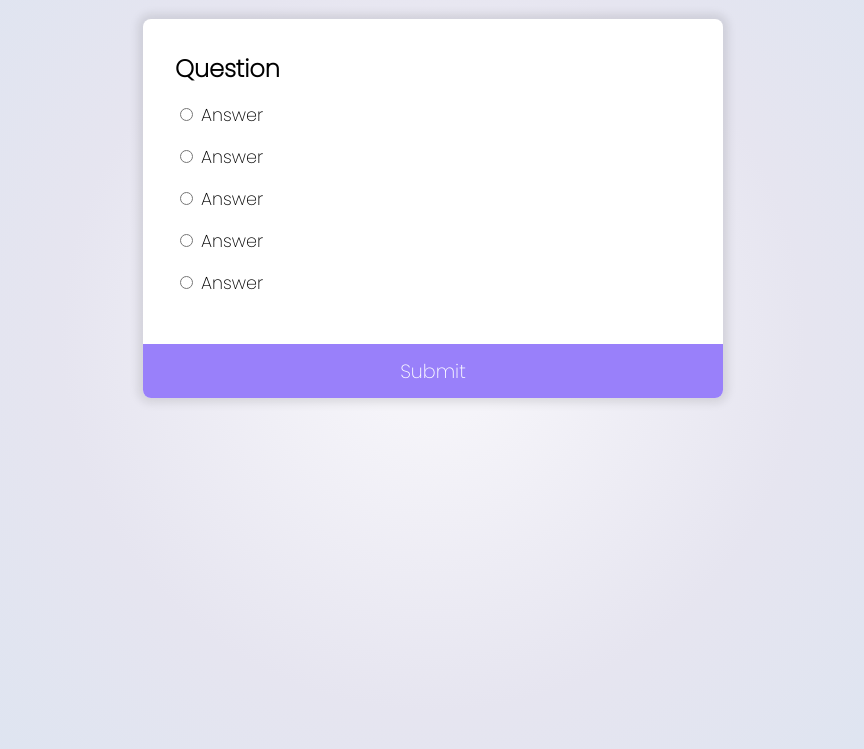
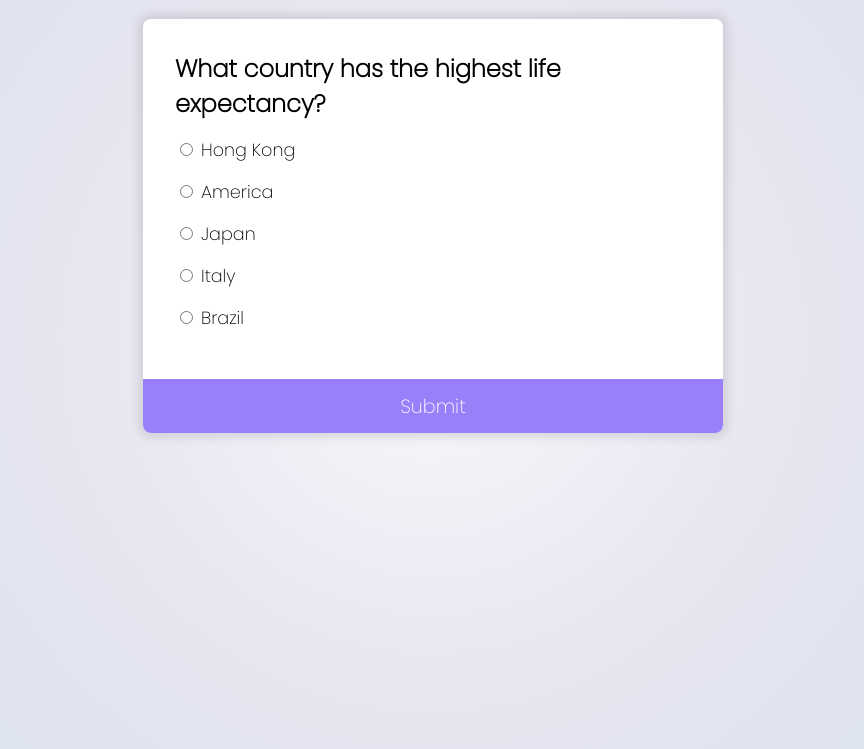
Before and after one commit to Ikko-T/quiz, a website: page index.html in a window 1280 px wide. Shown: the part 72-821 px from the top of the page, without its empty margins (207-1071 px from the left). Drawn offline with Linux system fonts and the light colour scheme.

Commit message:
Add a selected answer function

```diff
--- a/index.html
+++ b/index.html
@@ -6,7 +6,8 @@
     <meta name="viewport" content="width=device-width, initial-scale=1.0" />
     <title>Quiz</title>
     <link rel="stylesheet" href="./css/style.css" />
-    <script src="./js/script.js"></script>
+    <script src="./js/data.js" defer></script>
+    <script src="./js/function.js" defer></script>
   </head>
   <body>
     <div class="container">
--- /dev/null
+++ b/js/data.js
@@ -0,0 +1,47 @@
+const quizData = [
+  {
+    question: 'What country has the highest life expectancy?',
+    first: 'Hong Kong',
+    second: 'America',
+    third: 'Japan',
+    forth: 'Italy',
+    fifth: 'Brazil',
+    correct: 'first',
+  },
+  {
+    question: 'What language has the more native speakers?',
+    first: 'Japanese',
+    second: 'Spanish',
+    third: 'French',
+    forth: 'Chinese',
+    fifth: 'English',
+    correct: 'second',
+  },
+  {
+    question: 'How many minutes are in a full week?',
+    first: '10000',
+    second: '10080',
+    third: '10800',
+    forth: '9800',
+    fifth: '8880',
+    correct: 'second',
+  },
+  {
+    question: 'What year was the United Nations established?',
+    first: '1900',
+    second: '1850',
+    third: '1923',
+    forth: '550',
+    fifth: '1945',
+    correct: 'fifth',
+  },
+  {
+    question: 'How many colors are there on the logo of Microsoft Corp.?',
+    first: '2',
+    second: '3',
+    third: '4',
+    forth: '5',
+    fifth: 'none of above',
+    correct: 'third',
+  },
+];
--- /dev/null
+++ b/js/function.js
@@ -0,0 +1,36 @@
+const quiz = document.getElementById('quiz');
+const answerElements = document.querySelectorAll('input.answer');
+const questionElement = document.getElementById('question');
+const firstAnswer = document.getElementById('first-answer');
+const secondAnswer = document.getElementById('second-answer');
+const thirdAnswer = document.getElementById('third-answer');
+const forthAnswer = document.getElementById('forth-answer');
+const fifthAnswer = document.getElementById('fifth-answer');
+const submitBtn = document.getElementById('submit');
+
+let quizOrder = 0;
+
+function loadQuiz() {
+  const currentQuiz = quizData[quizOrder];
+
+  questionElement.textContent = currentQuiz.question;
+  firstAnswer.textContent = currentQuiz.first;
+  secondAnswer.textContent = currentQuiz.second;
+  thirdAnswer.textContent = currentQuiz.third;
+  forthAnswer.textContent = currentQuiz.forth;
+  fifthAnswer.textContent = currentQuiz.fifth;
+}
+
+loadQuiz();
+
+function selectedAnswer() {
+  let answer = undefined;
+
+  answerElements.forEach((answerElement) => {
+    if (answerElement.checked) {
+      answer = answerElement.id;
+    }
+  });
+
+  return answer;
+}
```
Also changed, not shown: js/script.js (deleted).
